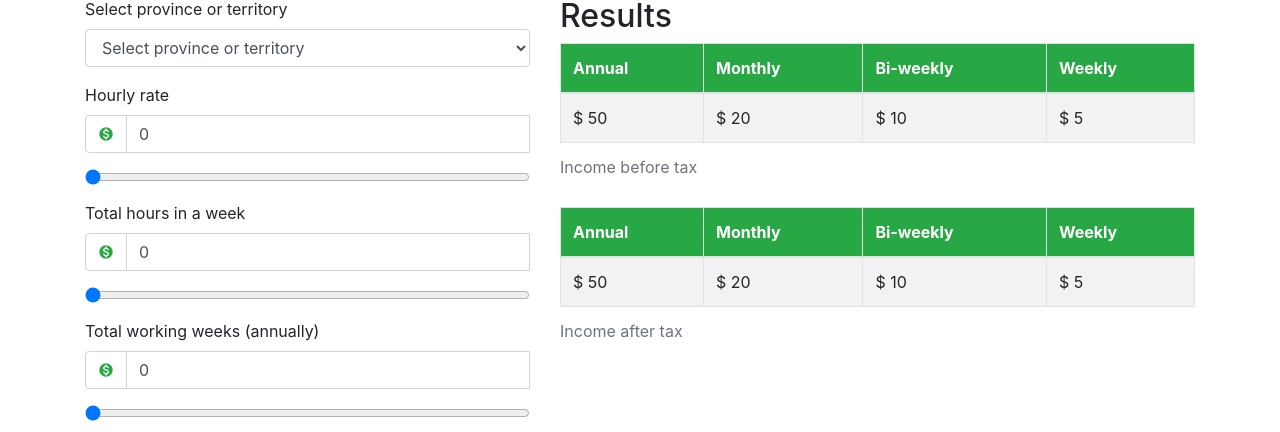
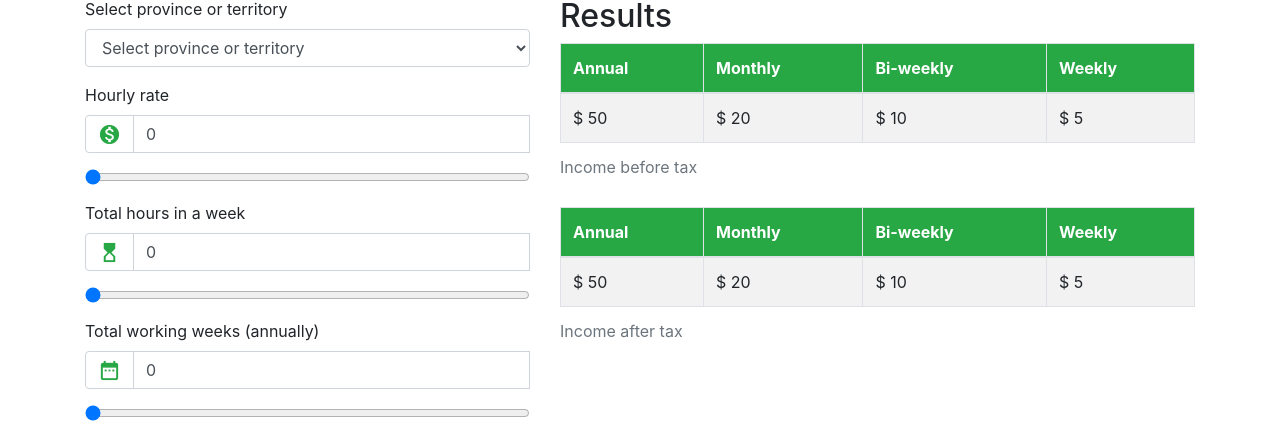
Before and after one commit to oni20/Tax-Calculator, a Next.js app in the folder tax-calculator-next/: page / in a window 1280 px wide. Shown: the part 321-753 px from the top of the page. Built offline with nearby package versions, Linux system fonts and the light colour scheme.

Commit message:
1) Removed unwanted function from Body component 2) Added icon name dynamically

```diff
--- a/tax-calculator-next/components/Body/Body.js
+++ b/tax-calculator-next/components/Body/Body.js
@@ -19,28 +19,6 @@ const Body = props => {
 
   const handleDDChange = event => {
     this.setState({ setDDVal: event.target.value });
-  }
-
-  const adjustInputChangeByRange = (id, value) =>{
-    setInputState(prevState => ({
-      ...prevState, [id]: value
-    }));
-
-    setRangeState(prevState => ({
-      ...prevState, [id + "Range"]: value
-    }));
-  }
-
-  const handleInputChange = event => {
-    const { id, value } = event.target;
-
-    setInputState(prevState => ({
-      ...prevState, [id]: value
-    }));
-
-    setRangeState(prevState => ({
-      ...prevState, [id + "Range"]: value
-    }));
   }
 
   const handleSubmit = (event) => {
@@ -92,6 +70,7 @@ const Body = props => {
               {/* Hourly Rate */}
               <FormInputRange
                 controlId="formHourlYRate"
+                iconName="monetization_on"
                 label={props.bodyContent.hourlyRateLabel}
                 errorMessage={props.bodyContent.errorMessage.missingHourlyRate}
                 rangeMax="1000"
@@ -100,6 +79,7 @@ const Body = props => {
               {/* Working hour in a week */}
               <FormInputRange
                 controlId="formWorkingWeeklyHour"
+                iconName="hourglass_top"
                 label={props.bodyContent.workingHoursInWeekLabel}
                 errorMessage={props.bodyContent.errorMessage.missingWeeklyHours}
                 rangeMax="60"
@@ -108,6 +88,7 @@ const Body = props => {
               {/* Working weeks in a year */}
               <FormInputRange
                 controlId="formWorkingWeekAnnual"
+                iconName="date_range"
                 label={props.bodyContent.totalWorkingWeeksInAYear}
                 errorMessage={props.bodyContent.errorMessage.missingAnnualWeeks}
                 rangeMax="52"
--- a/tax-calculator-next/components/Body/FormInputRange.js
+++ b/tax-calculator-next/components/Body/FormInputRange.js
@@ -15,7 +15,7 @@ const FormInputRange = props => {
                 <InputGroup className="mb-3">
                     <InputGroup.Prepend>
                         <InputGroup.Text id="hourly_rate" className="no-bg">
-                            <i className="material-icons prefix">monetization_on</i>
+                            <i className="material-icons prefix">{props.iconName}</i>
                         </InputGroup.Text>
                     </InputGroup.Prepend>
                     <FormControl
--- a/tax-calculator-next/styles/globals.css
+++ b/tax-calculator-next/styles/globals.css
@@ -34,7 +34,7 @@ a {
 
 /* Materialize Icons */
 form .material-icons {
-  font-size: inherit;
+  font-size: 23px;
   color: #28a745;
 }
 
```
